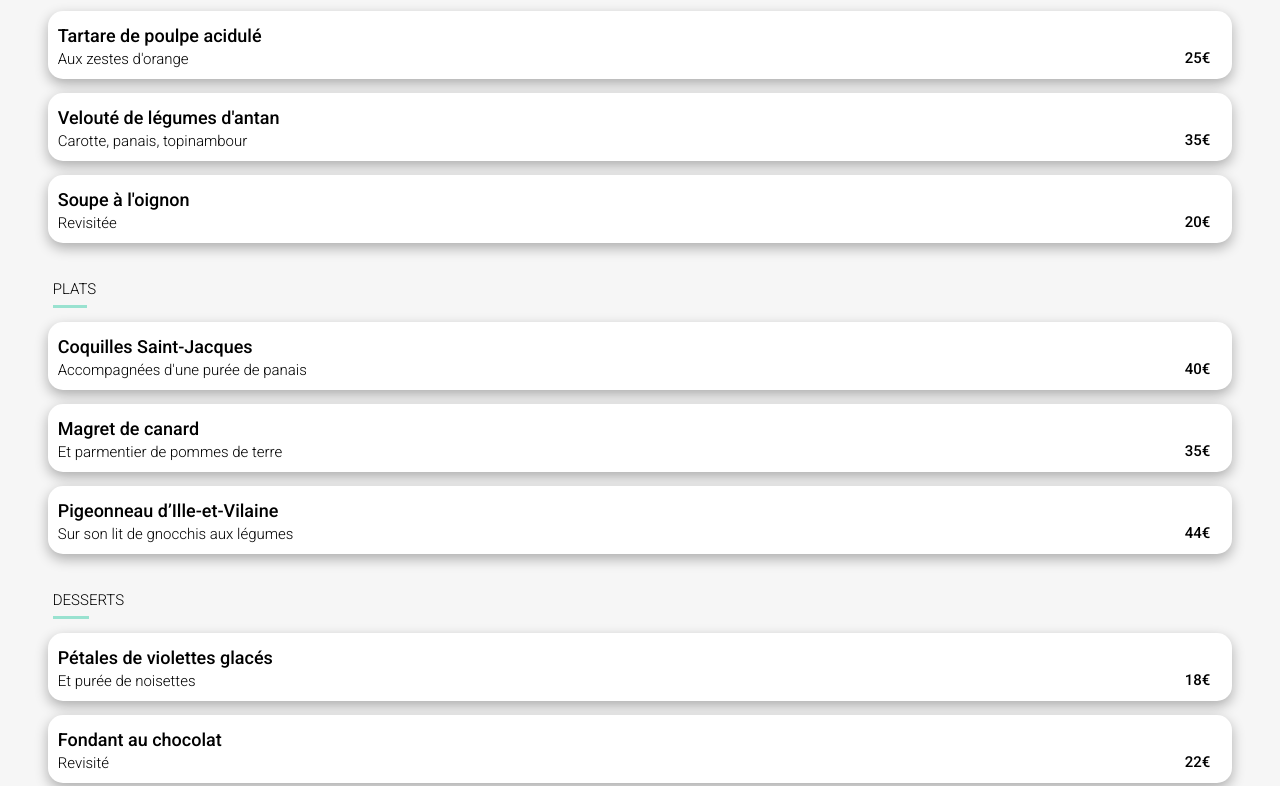
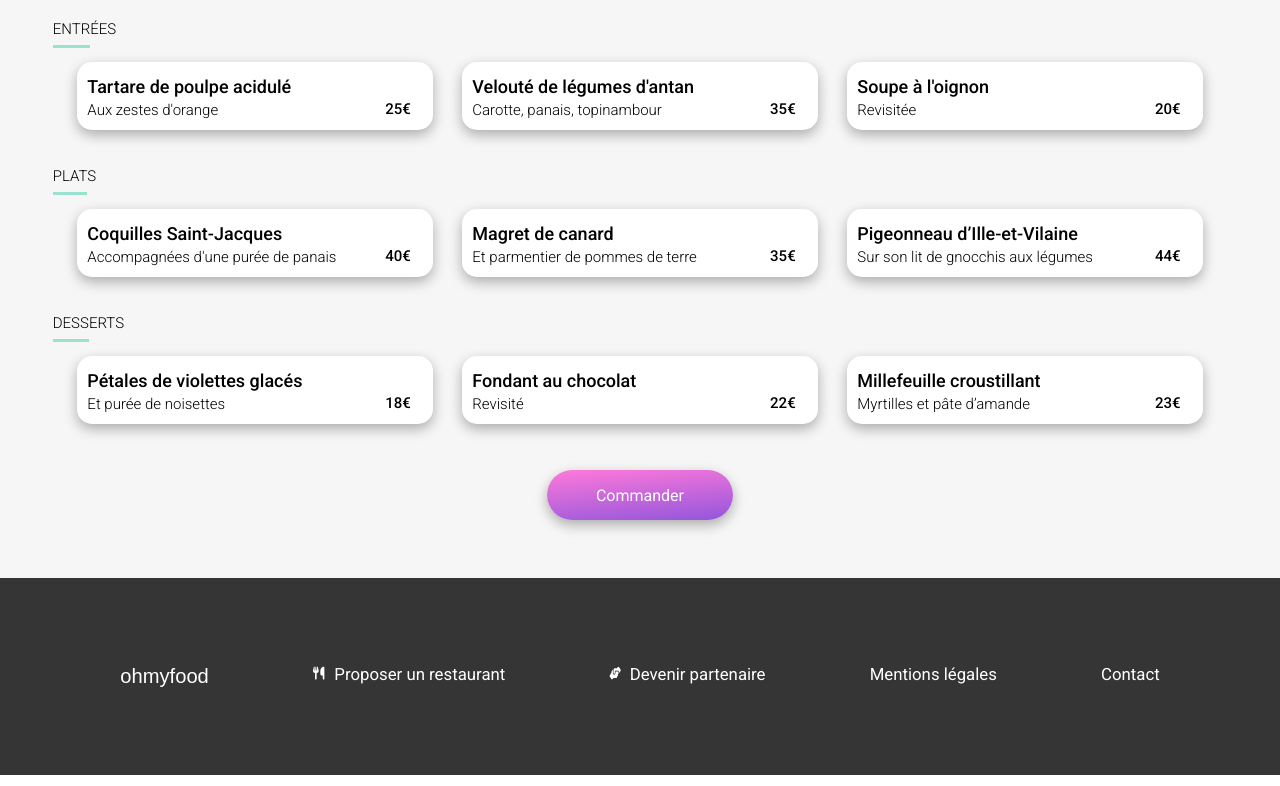
Before and after one commit to ThomasJSimpson/ThomasBerenger_3_29062021, a website: page a-la-francaise.html in a window 1280 px wide. Shown: the part 412-1198 px from the top of the page. Drawn offline with Linux system fonts and the light colour scheme; a web font is replaced by a local one.

Commit message:
fin responsive

```diff
--- a/a-la-francaise.html
+++ b/a-la-francaise.html
@@ -12,7 +12,7 @@
   <body>
     <div class="main">
       <header class="header">
-        <a class= "back-link" href="./index.html"><i class="fas fa-arrow-left"></i></a><img class="header__logo header__logo--menus" src="./images/logo/ohmyfood@2x.svg" alt="Logo" />
+        <a class= "back-link" href="./index.html"><i class="fas fa-arrow-left"></i></a><h1 class="header__logo header__logo--menus">ohmyfood</h1>
       </header>
       <section class="restaurant-background">
         <img src="./images/restaurants/toa-heftiba-DQKerTsQwi0-unsplash.jpg" alt="Cité Rouge" />
@@ -27,21 +27,21 @@
             <h2><span class="underline-h2">Entr</span>ées</h2>
             <ul>
               <li class="meals__item">
-                <div>
+                <div class="meals__item__txt">
                   <h3>Tartare de poulpe acidulé</h3>
                   <p>Aux zestes d'orange</p>
                 </div>
                 <p>25€</p>
               </li>
               <li class="meals__item">
-                <div>
+                <div class="meals__item__txt">
                   <h3>Velouté de légumes d'antan</h3>
                   <p>Carotte, panais, topinambour</p>
                 </div>
                 <p>35€</p>
               </li>
               <li class="meals__item">
-                <div>
+                <div class="meals__item__txt">
                   <h3>Soupe à l'oignon</h3>
                   <p>Revisitée</p>
                 </div>
@@ -53,21 +53,21 @@
             <h2><span class="underline-h2">Plat</span>s</h2>
             <ul>
               <li class="meals__item">
-                <div>
+                <div class="meals__item__txt">
                   <h3>Coquilles Saint-Jacques</h3>
                   <p>Accompagnées d'une purée de panais</p>
                 </div>
                 <p>40€</p>
               </li>
               <li class="meals__item">
-                <div>
+                <div class="meals__item__txt">
                   <h3>Magret de canard</h3>
                   <p>Et parmentier de pommes de terre</p>
                 </div>
                 <p>35€</p>
               </li>
               <li class="meals__item">
-                <div>
+                <div class="meals__item__txt">
                   <h3>Pigeonneau d’Ille-et-Vilaine</h3>
                   <p>Sur son lit de gnocchis aux légumes</p>
                 </div>
@@ -79,21 +79,21 @@
             <h2><span class="underline-h2">Dess</span>erts</h2>
             <ul>
               <li class="meals__item">
-                <div>
+                <div class="meals__item__txt">
                   <h3>Pétales de violettes glacés</h3>
                   <p>Et purée de noisettes</p>
                 </div>
                 <p>18€</p>
               </li>
               <li class="meals__item">
-                <div>
+                <div class="meals__item__txt">
                   <h3>Fondant au chocolat</h3>
                   <p>Revisité</p>
                 </div>
                 <p>22€</p>
               </li>
               <li class="meals__item">
-                <div>
+                <div class="meals__item__txt">
                   <h3>Millefeuille croustillant</h3>
                   <p>Myrtilles et pâte d’amande</p>
                 </div>
--- a/package.json
+++ b/package.json
@@ -2,9 +2,10 @@
   "name": "thomasberenger_3_29062021",
   "version": "1.0.0",
   "description": "",
-  "main": "index.js",
+  "main": "index.html",
   "scripts": {
-    "sass": "sass --watch ./sass/main.scss:./css/style.css --style compressed"
+    "sass": "sass --watch ./sass/main.scss:./css/style.css --style compressed",
+    "prefix": "postcss ./css/style.css --use autoprefixer -d ./css/prefixed/"
   },
   "repository": {
     "type": "git",
@@ -12,6 +13,7 @@
   },
   "author": "",
   "license": "ISC",
+  "browserslist": "last 4 versions",
   "bugs": {
     "url": "https://github.com/ThomasJSimpson/ThomasBerenger_3_29062021/issues"
   },
--- a/sass/main.scss
+++ b/sass/main.scss
@@ -5,6 +5,21 @@ $font-primary: "Shrikhand", sans-serif;
 $font-secondary: "Roboto", sans-serif;
 $shadow-default: rgb(0 0 0 / 0.3);
 $shadow-hover: rgb(0 0 0 / 0.65);
+$breakpoints: (
+  tablet: 720px,
+  desktop: 1024px,
+);
+
+@mixin tablet {
+  @media screen and (min-width: map-get($breakpoints, tablet)) {
+    @content;
+  }
+}
+@mixin desktop {
+  @media screen and (min-width: map-get($breakpoints, desktop)) {
+    @content;
+  }
+}
 
 @mixin shadowed($shadow-color: $shadow-default) {
   box-shadow: 0px 5px 13px 0px $shadow-color;
@@ -34,6 +49,7 @@ body {
   display: flex;
   flex-direction: column;
   min-width: 375px;
+  // max-width: 1440px;
 }
 
 main {
@@ -44,12 +60,14 @@ main {
 
 .header {
   display: flex;
-  height: 63px;
   justify-content: center;
   &__logo {
-    height: 30px;
-    margin-top: 22px;
-    margin-bottom: 12px;
+    margin-top: 10px;
+    margin-bottom: 5px;
+    font-family: $font-primary;
+    @include desktop {
+      font-size: 45px;
+    }
     &--menus {
       margin-left: 32px;
       margin-right: 106px;
@@ -61,16 +79,23 @@ main {
   display: flex;
   background-color: rgb(234, 234, 234);
   align-items: center;
-  height: 50px;
   box-shadow: inset 0px 4px 5px -3px $shadow-default;
   justify-content: center;
   i {
     margin-left: 104px;
     margin-right: 18px;
+    @include desktop {
+      font-size: 20px;
+    }
   }
   p {
     font-size: 16px;
     margin-right: 134px;
+    margin-top: 20px;
+    margin-bottom: 16px;
+    @include desktop {
+      font-size: 20px;
+    }
   }
 }
 
@@ -78,7 +103,7 @@ main {
   background-color: rgb(246, 246, 246);
   display: flex;
   flex-direction: column;
-  height: 287px;
+
   align-items: center;
   h1 {
     align-self: center;
@@ -86,12 +111,23 @@ main {
     font-weight: 500;
     margin: 43px 21.6% 20px 17.33%;
     text-align: center;
+    @include tablet {
+      margin-left: 0;
+      margin-right: 0;
+    }
   }
   > p {
     text-align: center;
     font-size: 18px;
     margin: 0 8.27% 30px 10.4%;
     font-weight: lighter;
+    @include tablet {
+      margin-left: 0;
+      margin-right: 0;
+    }
+  }
+  .button {
+    margin-bottom: 57px;
   }
 }
 
@@ -120,7 +156,7 @@ main {
 .functioning {
   display: flex;
   flex-direction: column;
-  padding: 50px 5.33% 68px;
+  padding: 50px 5.33% 43px;
   h2 {
     margin-bottom: 30px;
   }
@@ -129,23 +165,33 @@ main {
 .functioning-list {
   display: flex;
   flex-direction: column;
-  justify-content: space-between;
-  align-items: center;
-  align-content: stretch;
   list-style: none;
-  height: 270px;
   padding-left: 3.5%;
+  @include tablet {
+    flex-direction: row;
+    flex-wrap: wrap;
+    justify-content: space-evenly;
+    margin-left: 30px;
+    margin-right: 30px;
+    padding-left: 0;
+  }
   &__item {
     display: flex;
-    width: 100%;
+    width: 325px;
+    align-self: center;
     height: 70px;
     justify-content: start;
     align-items: center;
     border-radius: 22px;
     background-color: #f6f6f6;
+    margin-bottom: 25px;
     @include shadowed;
+    transition: 0.3s;
+    @include tablet {
 
-    transition: 0.3s;
+      margin-left: 30px;
+      margin-right: 30px;
+    }
     &:hover {
       background-color: #f5edff;
       i {
@@ -174,19 +220,21 @@ main {
 .restaurant {
   display: flex;
   flex-direction: column;
-  height: 1225px;
   background-color: #f6f6f6;
-  padding: 58px 5.33% 64px;
+  padding: 58px 5.33% 46px;
   h2 {
     margin-bottom: 27px;
   }
 }
 
 .restaurant__cardsList {
-  height: 1058px;
   display: flex;
   flex-direction: column;
-  justify-content: space-between;
+  @include tablet {
+    flex-direction: row;
+    flex-wrap: wrap;
+    justify-content: space-evenly;
+  }
 }
 .restaurant-card {
   display: flex;
@@ -194,8 +242,13 @@ main {
   height: 250px;
   background-color: white;
   border-radius: 15px;
+  margin-bottom: 18px;
   @include shadowed;
   transition: 0.3s;
+  @include tablet {
+    flex-basis: 42%;
+    margin-bottom: 40px;
+  }
   &:hover {
     @include shadowed($shadow-hover);
   }
@@ -252,6 +305,12 @@ main {
   background-color: #353535;
   color: white;
   padding: 25px 5.33%;
+  @include desktop {
+    font-size: 1.05em;
+    flex-direction: row;
+    align-items: center;
+    justify-content: space-around;
+  }
   a {
     display: flex;
     color: white;
@@ -262,6 +321,10 @@ main {
     font-size: 16px;
     font-weight: 500;
     margin-bottom: 22px;
+    @include desktop {
+      margin-bottom: 0;
+      font-size: 1.2em;
+    }
   }
   &__prop {
     display: flex;
@@ -280,6 +343,7 @@ main {
   margin-left: -2px;
   margin-right: 6px;
 }
+
 /* page menus*/
 
 .back-link {
@@ -308,6 +372,10 @@ main {
   border-radius: 50px 50px 0 0;
   margin-top: -47px;
   background-color: #f6f6f6;
+  @include desktop {
+    margin-top: 0px;
+    border-radius: 0 0 0 0;
+  }
   &__title {
     display: flex;
     margin-bottom: 39px;
@@ -334,7 +402,7 @@ main {
 .meals {
   display: flex;
   flex-direction: column;
-  margin-bottom: 37px;
+  margin-bottom: 21px;
   h2 {
     margin-left: 5px;
     margin-bottom: 24px;
@@ -343,11 +411,16 @@ main {
     font-weight: 300;
   }
   ul {
-    height: 232px;
+
     display: flex;
     flex-direction: column;
     justify-content: space-between;
     margin: 0;
+    @include desktop {
+      flex-direction: row;
+      justify-content:space-evenly;
+    }
+
   }
   &__item {
     display: flex;
@@ -356,8 +429,20 @@ main {
     background-color: white;
     height: 68px;
     border-radius: 15px;
+    margin-bottom: 16px;
     padding: 15px 22px 12px 10px;
+
+
+    @include desktop {
+     width: 30%;
+    }
     @include shadowed;
+    &__txt{
+      white-space: nowrap;
+      overflow: hidden;
+      text-overflow: ellipsis;
+
+    }
     h3 {
       font-weight: 500;
       font-size: 18px;
@@ -373,7 +458,6 @@ main {
     }
   }
 }
-
 .underline-h2 {
   padding-bottom: 7px;
   border-bottom: 3px solid $color-tertiary;
```
Also changed, not shown: index.html (+1 -1 lines), la-note-enchantee.html (+10 -10 lines), la-palette-du-gout.html (+10 -10 lines), le-delice-des-sens.html (+10 -10 lines), css/style.css, 1 other file.
